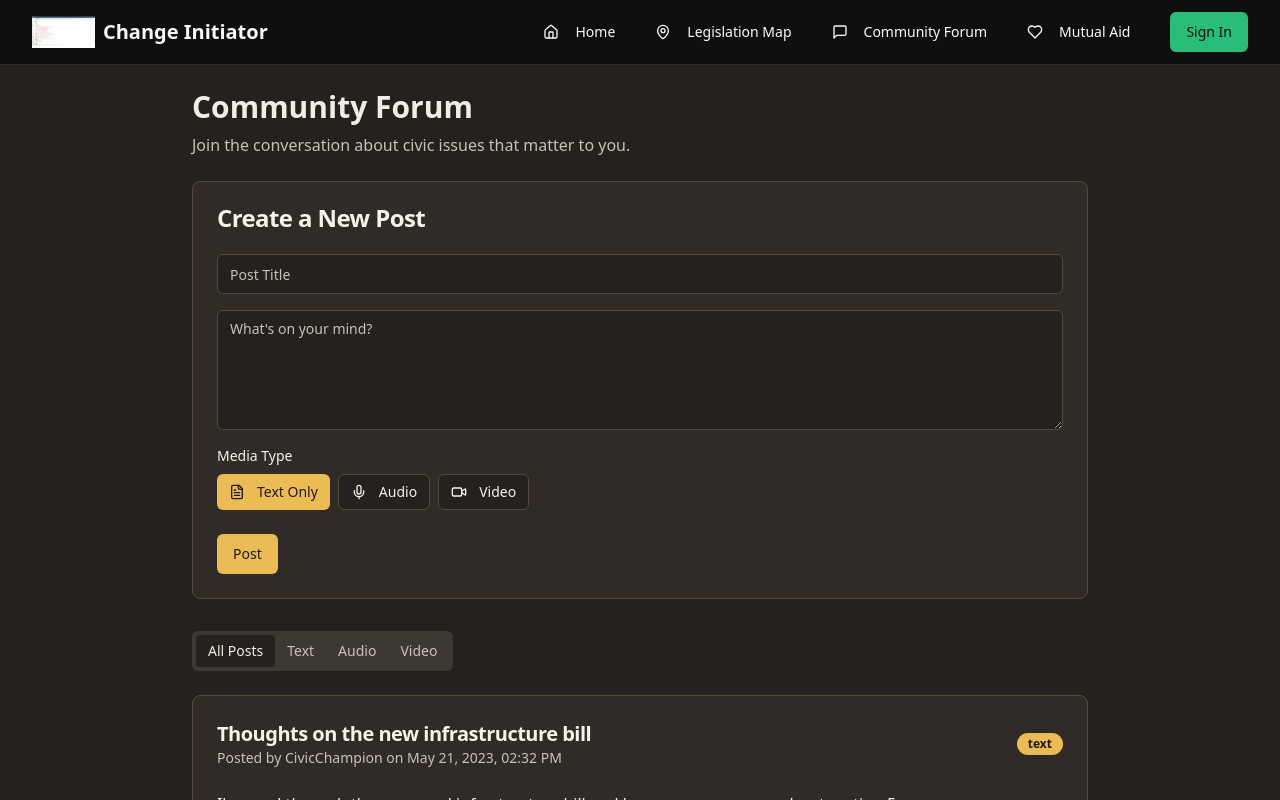
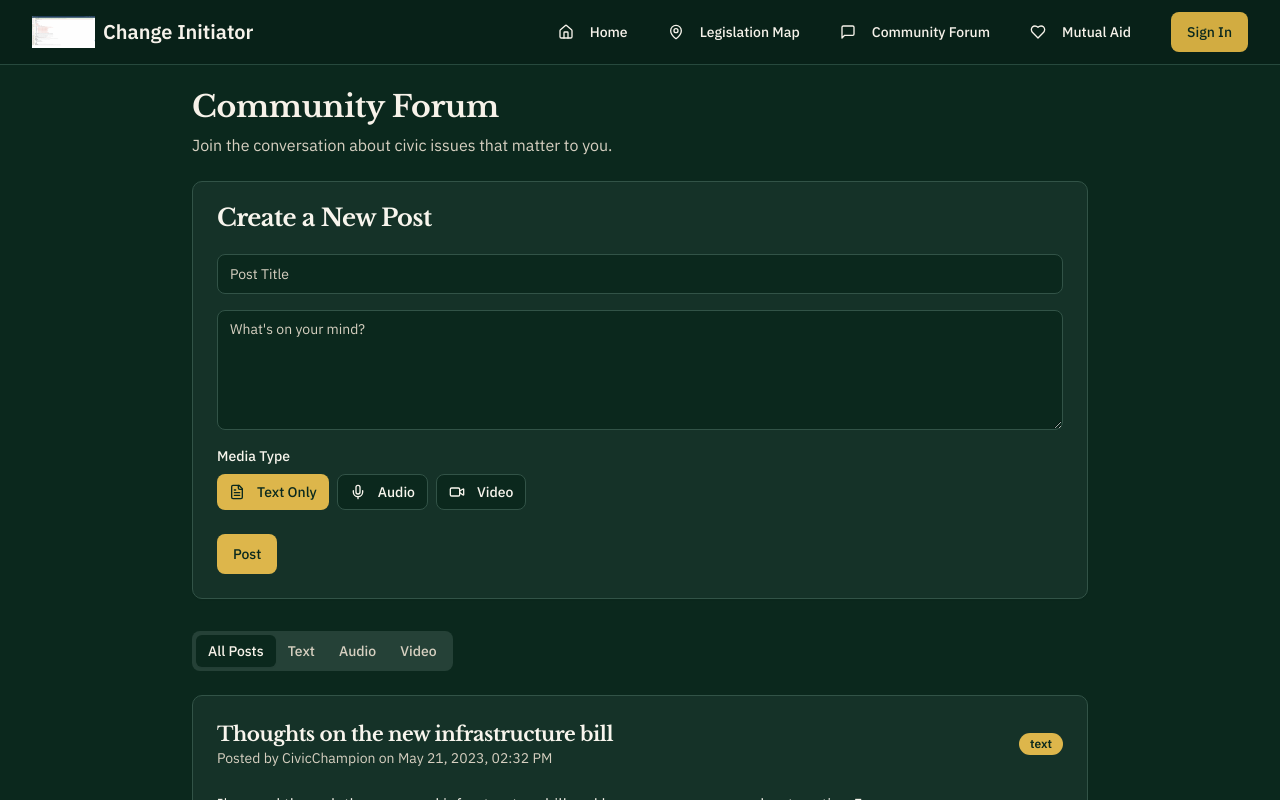
Before and after one commit to KayleeToki/change-initiator-60, a React (Vite) app: page /forum in a window 1280 px wide. Shown: the top 800 px of the page. Built offline with nearby package versions, Linux system fonts and the light colour scheme.

Commit message:
Changes
Co-authored-by: KayleeToki <73193912+KayleeToki@users.noreply.github.com>

```diff
--- a/index.html
+++ b/index.html
@@ -3,18 +3,19 @@
   <head>
     <meta charset="UTF-8" />
     <meta name="viewport" content="width=device-width, initial-scale=1.0" />
-    <title>change-initiator</title>
-    <meta name="description" content="Lovable Generated Project" />
-    <meta name="author" content="Lovable" />
+    <title>Change Initiator — Civic Engagement & Local Legislation</title>
+    <meta name="description" content="Track state legislation, organize with neighbors, and find mutual aid — a platform for civic engagement and community action." />
+    <meta name="author" content="Change Initiator" />
 
-    <meta property="og:title" content="Lovable Generated Project" />
-    <meta property="og:description" content="Lovable Generated Project" />
+    <meta property="og:title" content="Change Initiator — Civic Engagement & Local Legislation" />
+    <meta property="og:description" content="Track state legislation, organize with neighbors, and find mutual aid." />
     <meta property="og:type" content="website" />
-    <meta property="og:image" content="https://lovable.dev/opengraph-image-p98pqg.png" />
 
     <meta name="twitter:card" content="summary_large_image" />
-    <meta name="twitter:site" content="@lovable_dev" />
-    <meta name="twitter:image" content="https://lovable.dev/opengraph-image-p98pqg.png" />
+
+    <link rel="preconnect" href="https://fonts.googleapis.com" />
+    <link rel="preconnect" href="https://fonts.gstatic.com" crossorigin />
+    <link href="https://fonts.googleapis.com/css2?family=Libre+Baskerville:ital,wght@0,400;0,700;1,400&family=IBM+Plex+Sans:wght@300;400;500;600;700&display=swap" rel="stylesheet" />
   </head>
 
   <body>
--- a/src/index.css
+++ b/src/index.css
@@ -1,69 +1,45 @@
-
 @tailwind base;
 @tailwind components;
 @tailwind utilities;
 
+/* ============================================================
+   Emerald Prestige — cohesive site palette
+   Deep emerald backgrounds, gold accents, warm cream typography
+   ============================================================ */
+
 @layer base {
   :root {
-    --background: 0 0% 6%;
-    --foreground: 0 0% 98%;
+    /* Core surface: deep emerald, near-black */
+    --background: 158 60% 8%;
+    --foreground: 42 40% 94%;
 
-    --card: 0 0% 9%;
-    --card-foreground: 0 0% 98%;
+    --card: 158 45% 12%;
+    --card-foreground: 42 40% 94%;
 
-    --popover: 0 0% 9%;
-    --popover-foreground: 0 0% 98%;
+    --popover: 158 45% 12%;
+    --popover-foreground: 42 40% 94%;
 
-    --primary: 152 65% 45%;
-    --primary-foreground: 0 0% 6%;
+    /* Primary = warm gold */
+    --primary: 44 62% 54%;
+    --primary-foreground: 158 60% 10%;
 
-    --secondary: 0 0% 14%;
-    --secondary-foreground: 0 0% 98%;
+    --secondary: 158 35% 16%;
+    --secondary-foreground: 42 40% 94%;
 
-    --muted: 0 0% 14%;
-    --muted-foreground: 0 0% 70%;
+    --muted: 158 30% 18%;
+    --muted-foreground: 42 20% 78%;
 
-    --accent: 152 50% 30%;
-    --accent-foreground: 0 0% 98%;
+    --accent: 156 55% 30%;
+    --accent-foreground: 42 40% 96%;
 
-    --destructive: 0 70% 50%;
-    --destructive-foreground: 0 0% 98%;
+    --destructive: 0 65% 50%;
+    --destructive-foreground: 42 40% 96%;
 
-    --border: 0 0% 18%;
-    --input: 0 0% 18%;
-    --ring: 152 65% 45%;
+    --border: 158 30% 22%;
+    --input: 158 30% 22%;
+    --ring: 44 62% 54%;
 
-    --radius: 0.5rem;
-  }
-
-  .dark {
-    --background: 222.2 84% 4.9%;
-    --foreground: 210 40% 98%;
-
-    --card: 222.2 84% 4.9%;
-    --card-foreground: 210 40% 98%;
-
-    --popover: 222.2 84% 4.9%;
-    --popover-foreground: 210 40% 98%;
-
-    --primary: 152 70% 50%;
-    --primary-foreground: 222.2 47.4% 11.2%;
-
-    --secondary: 217.2 32.6% 17.5%;
-    --secondary-foreground: 210 40% 98%;
-
-    --muted: 217.2 32.6% 17.5%;
-    --muted-foreground: 215 20.2% 65.1%;
-
-    --accent: 217.2 32.6% 17.5%;
-    --accent-foreground: 210 40% 98%;
-
-    --destructive: 0 62.8% 30.6%;
-    --destructive-foreground: 210 40% 98%;
-
-    --border: 217.2 32.6% 17.5%;
-    --input: 217.2 32.6% 17.5%;
-    --ring: 212.7 26.8% 83.9%;
+    --radius: 0.625rem;
   }
 }
 
@@ -71,65 +47,66 @@
   * {
     @apply border-border;
   }
-
+  html {
+    font-family: 'IBM Plex Sans', ui-sans-serif, system-ui, sans-serif;
+  }
   body {
-    @apply bg-background text-foreground;
+    @apply bg-background text-foreground antialiased;
+    font-feature-settings: "ss01", "cv11";
+  }
+  h1, h2, h3, .font-serif {
+    font-family: 'Libre Baskerville', ui-serif, Georgia, serif;
+    letter-spacing: -0.01em;
   }
 }
 
-/* Custom classes */
-.urgent {
-  @apply bg-red-500 text-white;
+/* Priority accents (kept for legacy) */
+.urgent { @apply bg-red-500 text-white; }
+.medium-priority { @apply bg-orange-400 text-white; }
+.low-priority { @apply bg-yellow-300 text-gray-800; }
+
+/* ------------------------------------------------------------
+   Scoped page themes
+   ------------------------------------------------------------ */
+
+/* Rook (Legislation list + Forum): richer emerald, more gold */
+.theme-rook {
+  --background: 158 55% 10%;
+  --foreground: 42 45% 94%;
+  --card: 158 40% 14%;
+  --card-foreground: 42 45% 95%;
+  --popover: 158 40% 14%;
+  --popover-foreground: 42 45% 95%;
+  --primary: 44 68% 58%;
+  --primary-foreground: 158 60% 10%;
+  --secondary: 158 30% 18%;
+  --secondary-foreground: 42 40% 94%;
+  --muted: 158 28% 20%;
+  --muted-foreground: 42 22% 80%;
+  --accent: 44 50% 44%;
+  --accent-foreground: 158 60% 10%;
+  --border: 158 25% 26%;
+  --input: 158 25% 26%;
+  --ring: 44 68% 58%;
 }
 
-.medium-priority {
-  @apply bg-orange-400 text-white;
+/* Bill detail: lighter emerald surface for reading */
+.theme-bill {
+  --background: 158 38% 16%;
+  --foreground: 42 40% 96%;
+  --card: 158 32% 20%;
+  --card-foreground: 42 40% 96%;
+  --popover: 158 32% 20%;
+  --popover-foreground: 42 40% 96%;
+  --primary: 44 68% 60%;
+  --primary-foreground: 158 60% 12%;
+  --secondary: 158 25% 26%;
+  --secondary-foreground: 42 40% 96%;
+  --muted: 158 22% 28%;
+  --muted-foreground: 42 20% 82%;
+  --accent: 156 45% 40%;
+  --accent-foreground: 42 40% 96%;
+  --border: 158 20% 32%;
+  --input: 158 20% 32%;
+  --ring: 44 68% 60%;
 }
-
-.low-priority {
-  @apply bg-yellow-300 text-gray-800;
-}
-
-/* Scoped page themes */
-
-/* Moody rook theme — gold on warm charcoal. Used by Legislation list & Forum. */
-.theme-rook {
-  --background: 32 10% 13%;
-  --foreground: 42 32% 92%;
-  --card: 30 11% 17%;
-  --card-foreground: 42 32% 94%;
-  --popover: 30 11% 17%;
-  --popover-foreground: 42 32% 94%;
-  --primary: 42 78% 62%;
-  --primary-foreground: 28 25% 10%;
-  --secondary: 32 10% 22%;
-  --secondary-foreground: 42 32% 92%;
-  --muted: 32 10% 22%;
-  --muted-foreground: 38 14% 75%;
-  --accent: 42 60% 48%;
-  --accent-foreground: 42 30% 96%;
-  --border: 35 18% 28%;
-  --input: 35 18% 28%;
-  --ring: 42 78% 62%;
-}
-
-/* Lighter version of the black/green theme. Used by individual Bill pages. */
-.theme-bill {
-  --background: 0 0% 20%;
-  --foreground: 0 0% 98%;
-  --card: 0 0% 24%;
-  --card-foreground: 0 0% 98%;
-  --popover: 0 0% 24%;
-  --popover-foreground: 0 0% 98%;
-  --primary: 152 62% 62%;
-  --primary-foreground: 0 0% 10%;
-  --secondary: 0 0% 30%;
-  --secondary-foreground: 0 0% 98%;
-  --muted: 0 0% 30%;
-  --muted-foreground: 0 0% 82%;
-  --accent: 152 50% 48%;
-  --accent-foreground: 0 0% 98%;
-  --border: 0 0% 34%;
-  --input: 0 0% 34%;
-  --ring: 152 62% 62%;
-}
--- a/tailwind.config.ts
+++ b/tailwind.config.ts
@@ -18,6 +18,10 @@ export default {
 			}
 		},
 		extend: {
+			fontFamily: {
+				sans: ['"IBM Plex Sans"', 'ui-sans-serif', 'system-ui', 'sans-serif'],
+				serif: ['"Libre Baskerville"', 'ui-serif', 'Georgia', 'serif'],
+			},
 			colors: {
 				border: 'hsl(var(--border))',
 				input: 'hsl(var(--input))',
```
